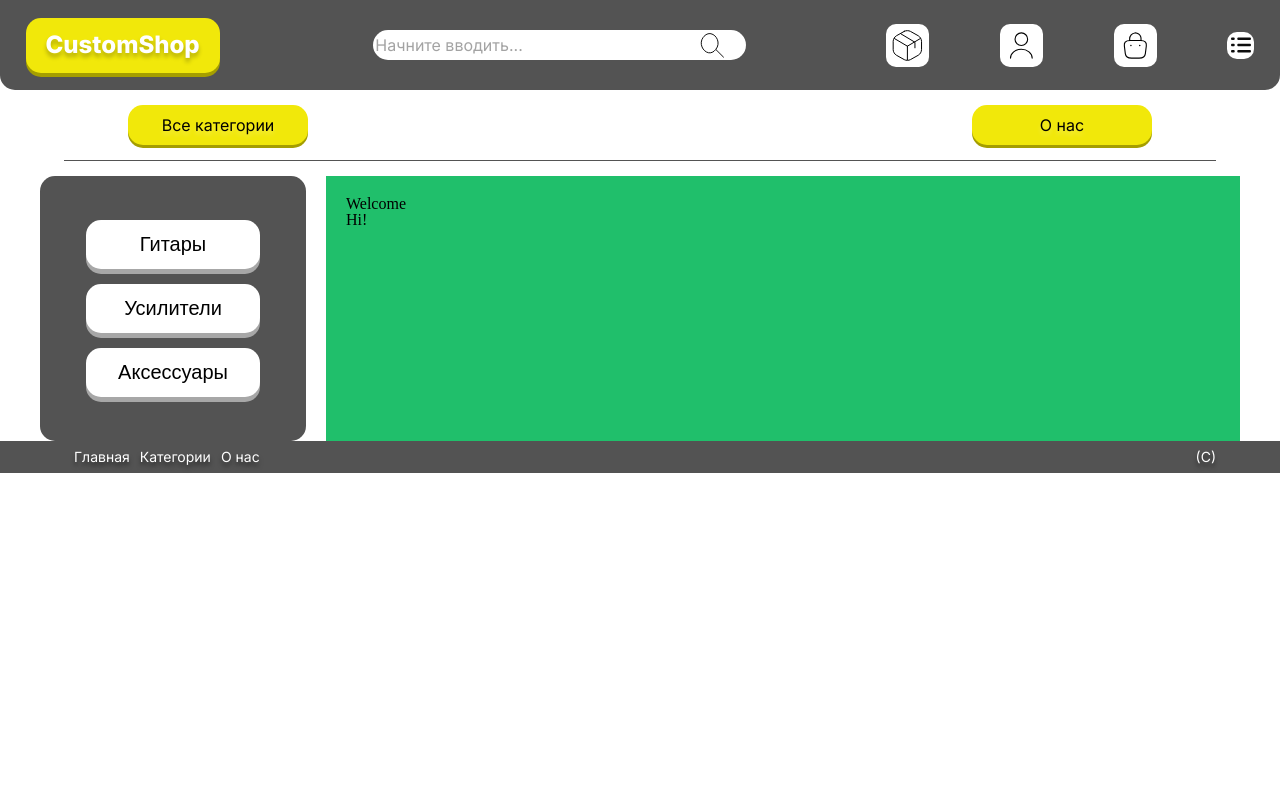
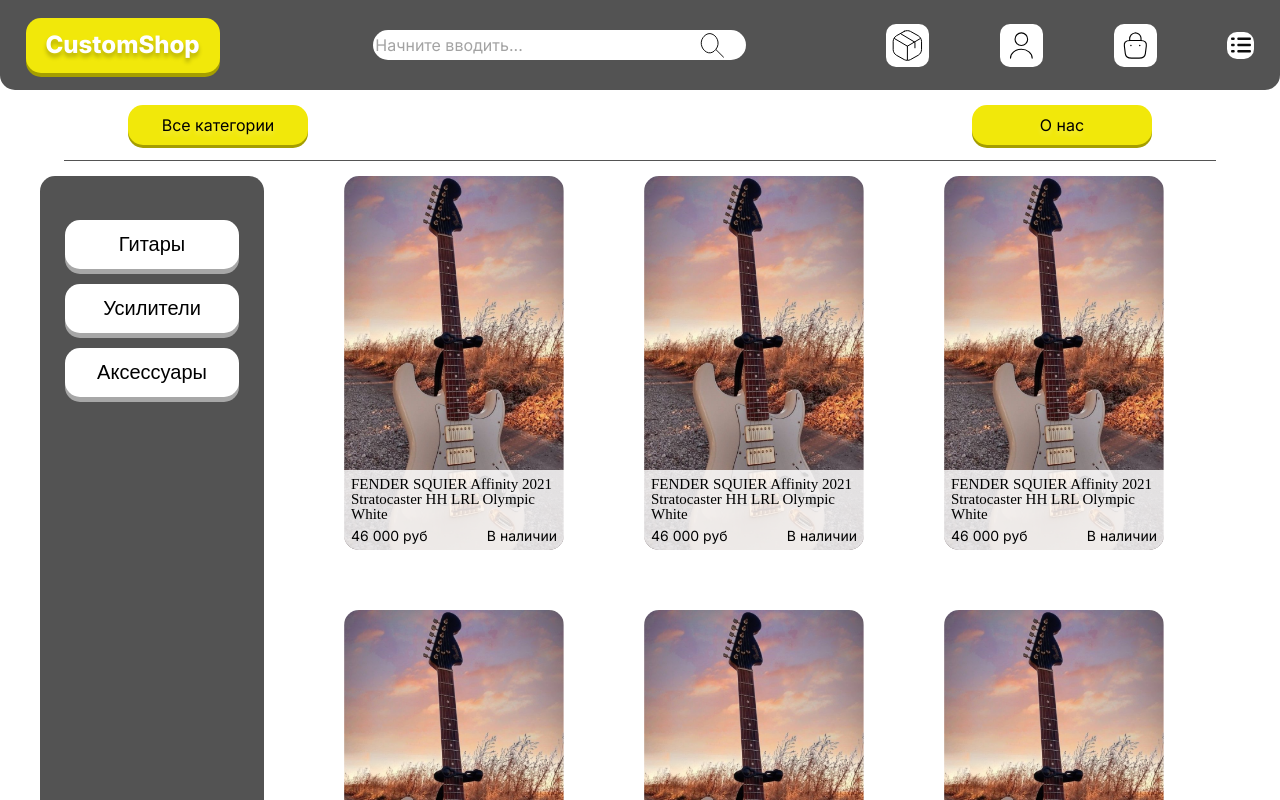
Before and after one commit to Neitrem/MusicalShop, a Vue app: page /categories in a window 1280 px wide. Shown: the top 800 px of the page. Built offline with nearby package versions, Linux system fonts and the light colour scheme.

Commit message:
categories page

```diff
--- /dev/null
+++ b/src/components/CardProduct.vue
@@ -0,0 +1,58 @@
+<template>
+  <div class="card__wrapper">
+    <div class="card__info">
+      <h3 class="card__title">
+        FENDER SQUIER Affinity 2021 Stratocaster HH LRL Olympic White
+      </h3>
+      <div class="card__description">
+        <p class="card__price">46 000 руб</p>
+        <p class="card__status">В наличии</p>
+      </div>
+    </div>
+  </div>
+</template>
+
+<script>
+export default {
+  name: "CardProduct",
+};
+</script>
+
+<style>
+.card__wrapper {
+  background-image: url("@/img/pop_img-2.png");
+  background-size: cover;
+  width: 220px;
+  height: 374px;
+  border-radius: 15px;
+  display: flex;
+  align-items: flex-end;
+}
+
+.card__info {
+  background: rgba(255, 255, 255, 0.83);
+  border-radius: 0px 0px 15px 15px;
+  padding: 7px;
+}
+
+.card__title {
+  font-family: "Rubik";
+  font-style: normal;
+  font-weight: 400;
+  font-size: 15px;
+  margin-bottom: 7px;
+}
+
+.card__description {
+  display: flex;
+  flex-direction: row;
+  justify-content: space-between;
+}
+
+.card__price, .card__status {
+  font-family: "Inter";
+  font-style: normal;
+  font-weight: 200;
+  font-size: 14px;
+}
+</style>
--- /dev/null
+++ b/src/components/UI/button-aside.vue
@@ -0,0 +1,22 @@
+<template>
+  <button class="categories__btn-choose">{{name}}</button>
+</template>
+
+<script>
+export default {
+    name: "btnAside",
+    props: ['name']
+};
+</script>
+
+<style>
+.categories__btn-choose {
+  background: #ffffff;
+  border-radius: 15px;
+  max-width: 174px;
+  height: 49px;
+  font-weight: 400;
+  font-size: 20px;
+  filter: drop-shadow(0px 5px 0px #a7a7a7);
+}
+</style>
--- a/src/components/pages/AllCategoriesPage.vue
+++ b/src/components/pages/AllCategoriesPage.vue
@@ -1,36 +1,52 @@
 <template>
   <div class="categories__wrapper">
     <div class="products">
-      <h1>Welcome</h1>
-      <p>Hi!</p>
+      <ul class="products__list">
+          <li class="products__item"><CardProduct/></li>
+          <li class="products__item"><CardProduct/></li>
+          <li class="products__item"><CardProduct/></li>
+          <li class="products__item"><CardProduct/></li>
+          <li class="products__item"><CardProduct/></li>
+          <li class="products__item"><CardProduct/></li>
+      </ul>
+
     </div>
     <aside>
-      <button class="categories__btn-choose">Гитары</button>
-      <button class="categories__btn-choose">Усилители</button>
-      <button class="categories__btn-choose">Аксессуары</button>
+      <btnAside class="btnAside" name="Гитары" />
+      <btnAside class="btnAside" name="Усилители" />
+      <btnAside class="btnAside" name="Аксессуары" />
     </aside>
   </div>
 </template>
 
-<script>
+<script lang="js">
+import btnAside from '@/components/UI/button-aside.vue';
+import CardProduct from '@/components/CardProduct.vue'
+
 export default {
   name: "AllCategoriesPage",
+  components: {btnAside, CardProduct}
 };
 </script>
 
 <style>
+
 .categories__wrapper {
   max-width: 1200px;
   margin: 0 auto;
   display: grid;
-  grid-gap: 20px;
+  grid-gap: 80px;
   grid-template-columns: 1fr 4fr;
   grid-template-areas: "sidebar  products";
 }
 
+.btnAside:hover {
+  opacity: 0.9;
+  cursor: pointer;
+}
+
 aside {
   grid-area: sidebar;
-  width: 220px;
   background: #535353;
   border-radius: 15px;
   display: flex;
@@ -42,8 +58,9 @@
 
 .products {
   grid-area: products;
-  background-color: #20bf6b;
-  padding: 20px;
+  padding: 0;
+  max-width: 900px;
+
 }
 
 .categories__btn-choose {
@@ -55,4 +72,16 @@
   font-size: 20px;
   filter: drop-shadow(0px 5px 0px #a7a7a7);
 }
+
+.products__list {
+  display: flex;
+  flex-wrap: wrap; /* Установка свойства flex-wrap на wrap */
+  column-gap: 80px;
+  row-gap: 60px;
+}
+
+.products__item:hover {
+  transition-duration: 0.7;
+  opacity: 0.7;
+}
 </style>
```
